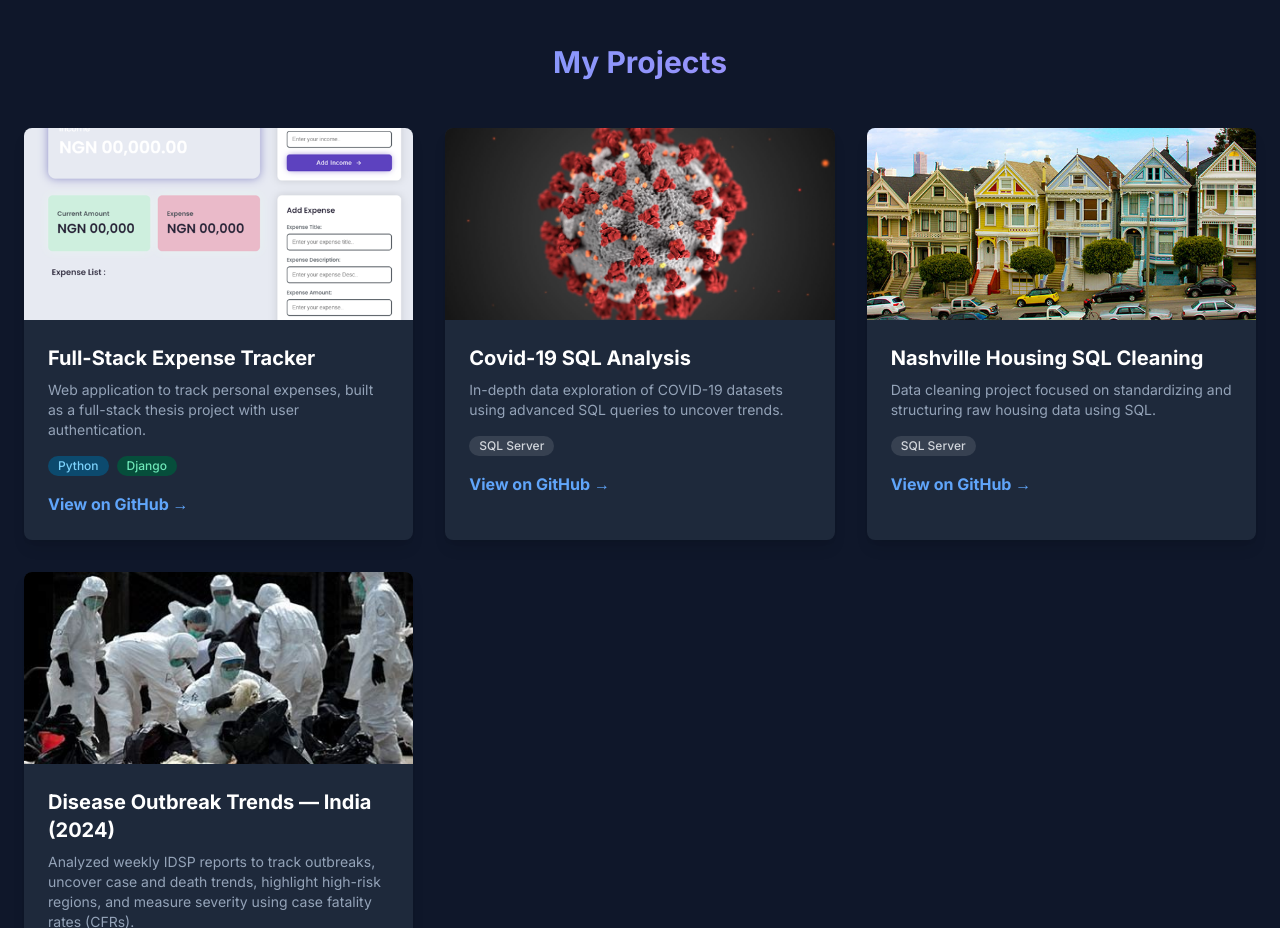
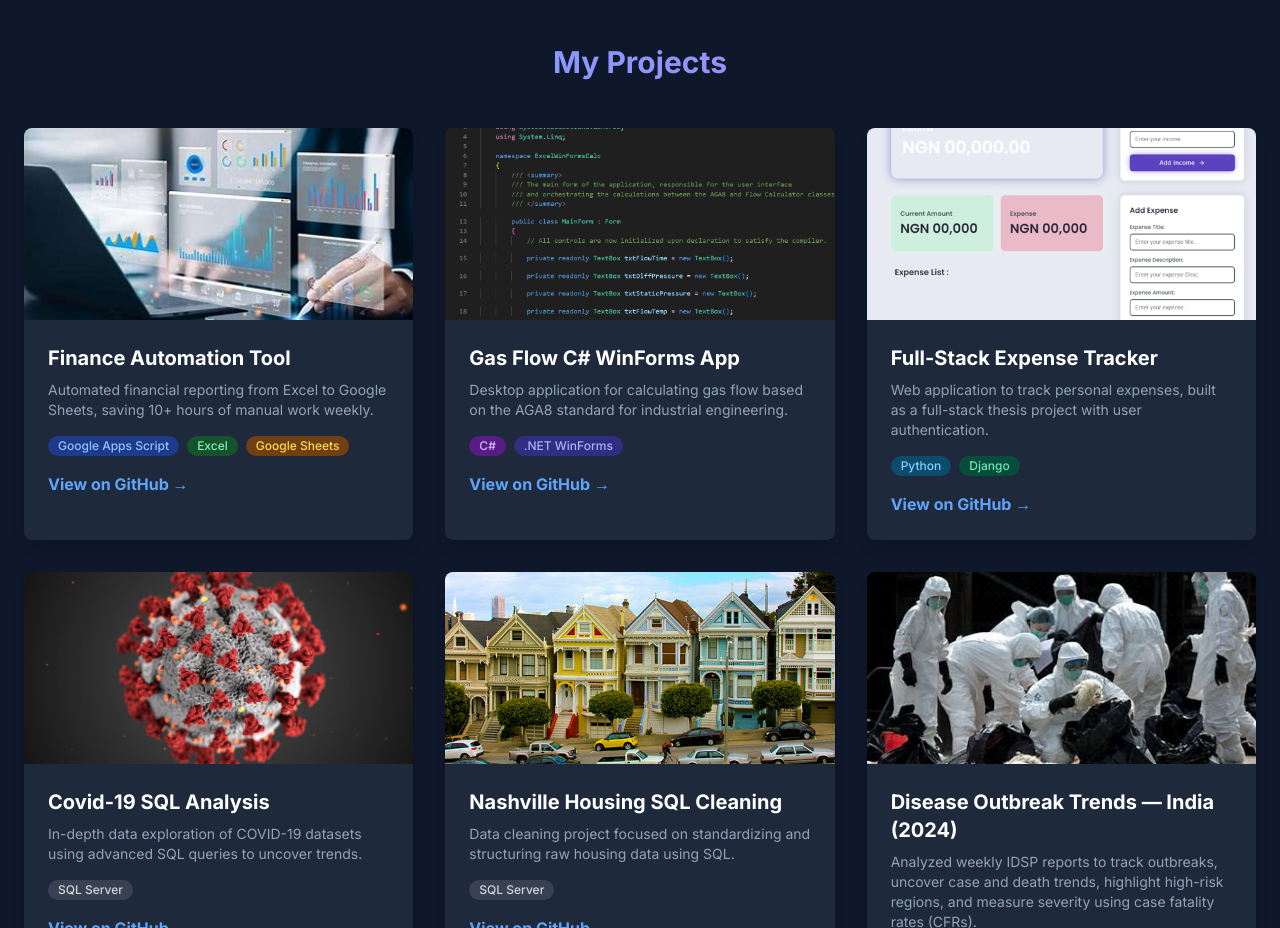
Before and after one commit to Xomie1/tobi, a plain HTML site: page index.html in a window 1280 px wide. Shown: the part 1260-2188 px from the top of the page. Drawn offline with nearby package versions, Linux system fonts and the light colour scheme.

Commit message:
Update index.html

```diff
--- a/index.html
+++ b/index.html
@@ -251,7 +251,7 @@
             style="perspective: 1000px"
           >
             <!-- Project 1 -->
-            <!-- <div
+             <div
               class="project-card bg-slate-800 rounded-lg shadow-lg overflow-hidden reveal"
             >
               <img
@@ -289,7 +289,7 @@
                 >
               </div>
             </div>
-             Project 2 --
+             <!-- Project 2 -->
             <div
               class="project-card bg-slate-800 rounded-lg shadow-lg overflow-hidden reveal"
               style="transition-delay: 100ms"
@@ -324,7 +324,7 @@
                   >View on GitHub &rarr;</a
                 >
               </div>
-            </div> -->
+            </div>
             <!-- Project 3 -->
             <div
               class="project-card bg-slate-800 rounded-lg shadow-lg overflow-hidden reveal"
```
